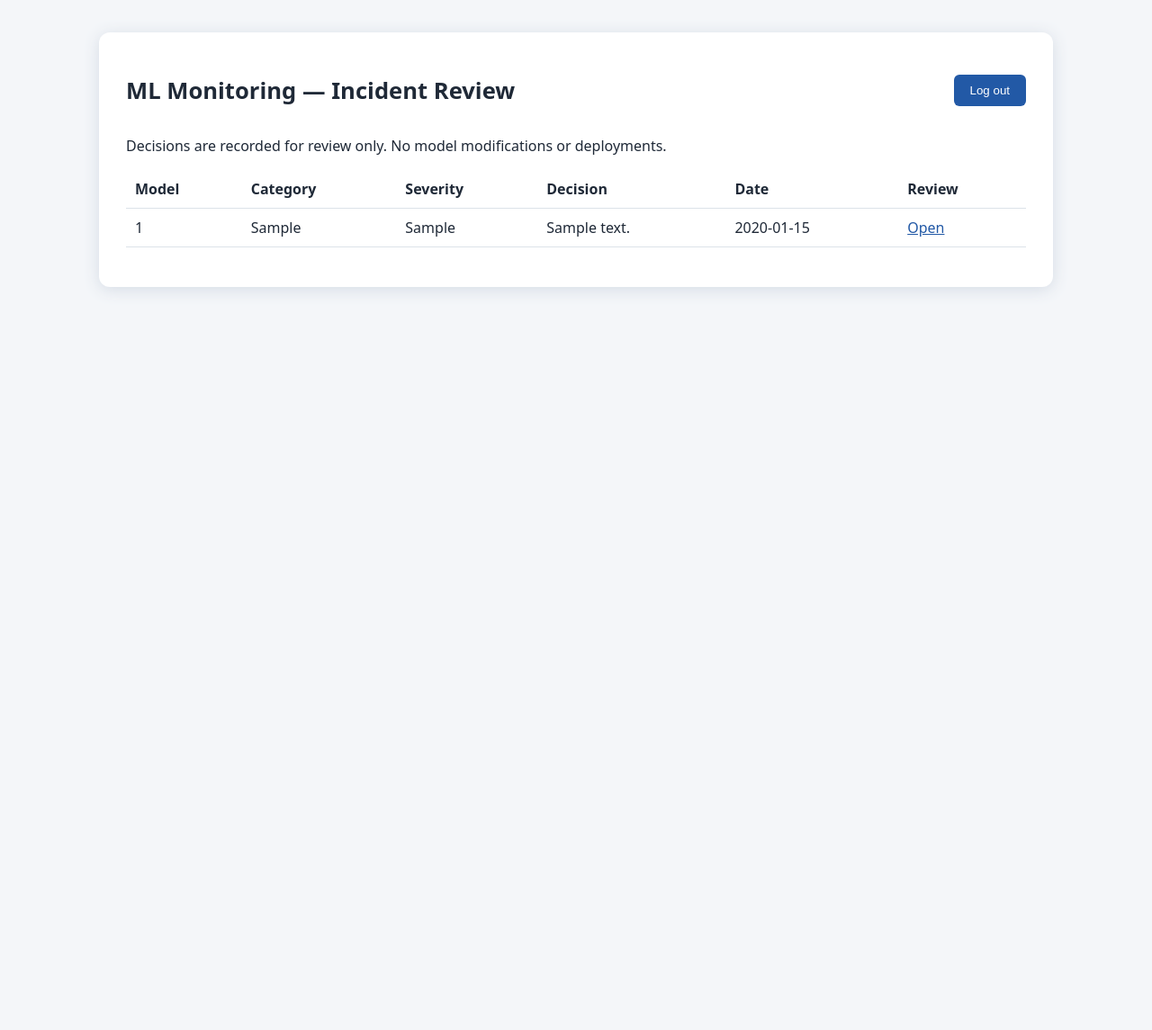
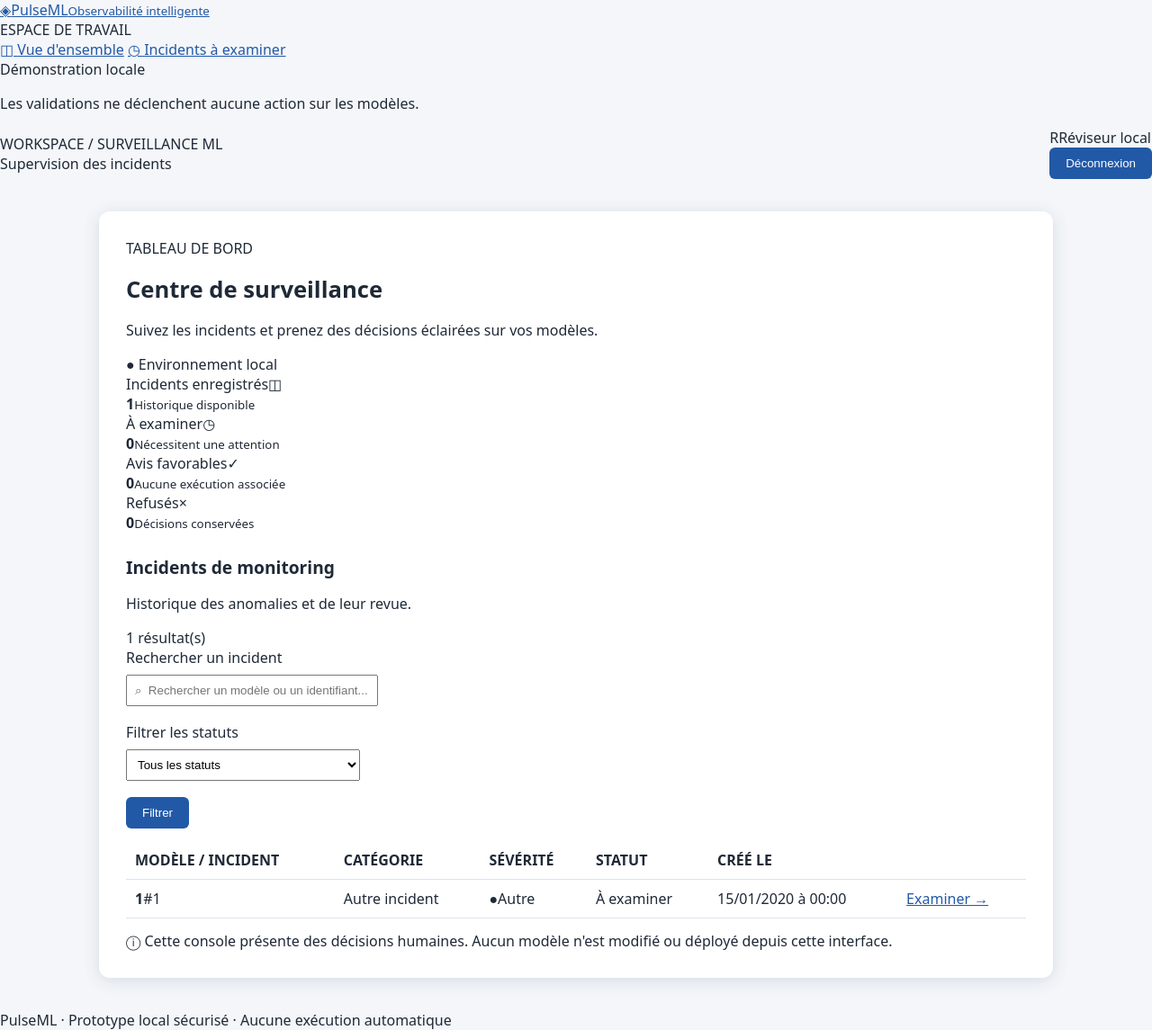
Before and after one commit to chakirou18/Iris_project_ml-deployment2, a Flask app: page / in a window 1280 px wide. Shown: the whole page at 90% size. Before the commit the page ends 324 px from the top, so only its background shows below. Run offline with Flask 3, Linux system fonts and the light colour scheme; the visitor is signed in with stand-in values (Sample User, id 1); tables that the repository leaves empty hold one stand-in row (values such as "Sample post"); parts of the project's set-up code (start-up, migrations or seed data) failed here and were passed over.

Commit message:
feat(ui): redesign responsive review pages with readable incident cards

```diff
--- a/review/templates/index.html
+++ b/review/templates/index.html
@@ -1,13 +1,26 @@
-<!doctype html>
-<html lang="en"><meta charset="utf-8"><title>Monitoring incidents</title>
-<link rel="stylesheet" href="{{ url_for('static', filename='review.css') }}">
-<main><header><h1>ML Monitoring — Incident Review</h1>
-<form action="{{ url_for('logout') }}" method="post"><input type="hidden" name="csrf" value="{{ csrf_token() }}"><button>Log out</button></form></header>
-<p>Decisions are recorded for review only. No model modifications or deployments.</p>
-<table><thead><tr><th>Model</th><th>Category</th><th>Severity</th><th>Decision</th><th>Date</th><th>Review</th></tr></thead><tbody>
-{% for incident in incidents %}
-<tr><td>{{ incident.model_id }}</td><td>{{ incident.category }}</td><td>{{ incident.severity }}</td>
-<td>{{ incident.last_decision or "pending" }}</td><td>{{ incident.created_at }}</td>
-<td><a href="{{ url_for('detail',incident_id=incident.id) }}">Open</a></td></tr>
-{% else %}<tr><td colspan="6">No incidents imported yet.</td></tr>{% endfor %}
-</tbody></table></main></html>
+{% extends "base.html" %}{% block title %}Incidents — PulseML{% endblock %}
+{% block content %}
+<div class="page-heading"><div><span class="eyebrow">TABLEAU DE BORD</span><h1>Centre de surveillance</h1><p class="muted">Suivez les incidents et prenez des décisions éclairées sur vos modèles.</p></div><span class="environment">● Environnement local</span></div>
+<section class="stats-grid" aria-label="Résumé des incidents">
+<div class="stat"><div class="stat-top"><span>Incidents enregistrés</span><span class="stat-icon blue">◫</span></div><strong>{{ summary.total }}</strong><small>Historique disponible</small></div>
+<div class="stat"><div class="stat-top"><span>À examiner</span><span class="stat-icon amber">◷</span></div><strong>{{ summary.pending }}</strong><small>Nécessitent une attention</small></div>
+<div class="stat"><div class="stat-top"><span>Avis favorables</span><span class="stat-icon green">✓</span></div><strong>{{ summary.approved }}</strong><small>Aucune exécution associée</small></div>
+<div class="stat"><div class="stat-top"><span>Refusés</span><span class="stat-icon red">×</span></div><strong>{{ summary.rejected }}</strong><small>Décisions conservées</small></div>
+</section>
+<section class="panel"><div class="panel-heading"><div><h2>Incidents de monitoring</h2><p class="muted">Historique des anomalies et de leur revue.</p></div><span class="count">{{ incidents|length }} résultat(s)</span></div>
+<form class="filters" method="get" action="{{ url_for('index') }}">
+<label class="sr-only" for="q">Rechercher un incident</label><input id="q" name="q" maxlength="80" value="{{ search }}" placeholder="⌕  Rechercher un modèle ou un identifiant...">
+<label class="sr-only" for="status">Filtrer les statuts</label><select id="status" name="status">
+<option value="all" {% if active_status == 'all' %}selected{% endif %}>Tous les statuts</option>
+<option value="pending" {% if active_status == 'pending' %}selected{% endif %}>À examiner</option>
+<option value="approved" {% if active_status == 'approved' %}selected{% endif %}>Avis favorables</option>
+<option value="rejected" {% if active_status == 'rejected' %}selected{% endif %}>Refusés</option></select><button type="submit" class="button primary">Filtrer</button></form>
+<div class="table-scroll"><table><thead><tr><th>MODÈLE / INCIDENT</th><th>CATÉGORIE</th><th>SÉVÉRITÉ</th><th>STATUT</th><th>CRÉÉ LE</th><th></th></tr></thead>
+<tbody>{% for item in incidents %}<tr><td><strong>{{ item.model_id }}</strong><span class="subline">#{{ item.short_id }}</span></td><td>{{ item.category_label }}</td>
+<td><span class="pill {{ item.severity_css }}"><span class="dot">●</span>{{ item.severity_label }}</span></td>
+<td><span class="pill {{ item.status_css }}">{{ item.status_label }}</span></td>
+<td class="date">{{ item.date_display }}</td>
+<td><a class="detail-link" href="{{ url_for('detail', incident_id=item.id) }}">Examiner →</a></td></tr>
+{% else %}<tr><td class="empty" colspan="6"><strong>Aucun incident trouvé.</strong><p>Essayez un autre filtre ou attendez l'import d'un nouvel incident.</p></td></tr>{% endfor %}</tbody></table></div></section>
+<div class="safety-inline">ⓘ Cette console présente des décisions humaines. Aucun modèle n'est modifié ou déployé depuis cette interface.</div>
+{% endblock %}
```
